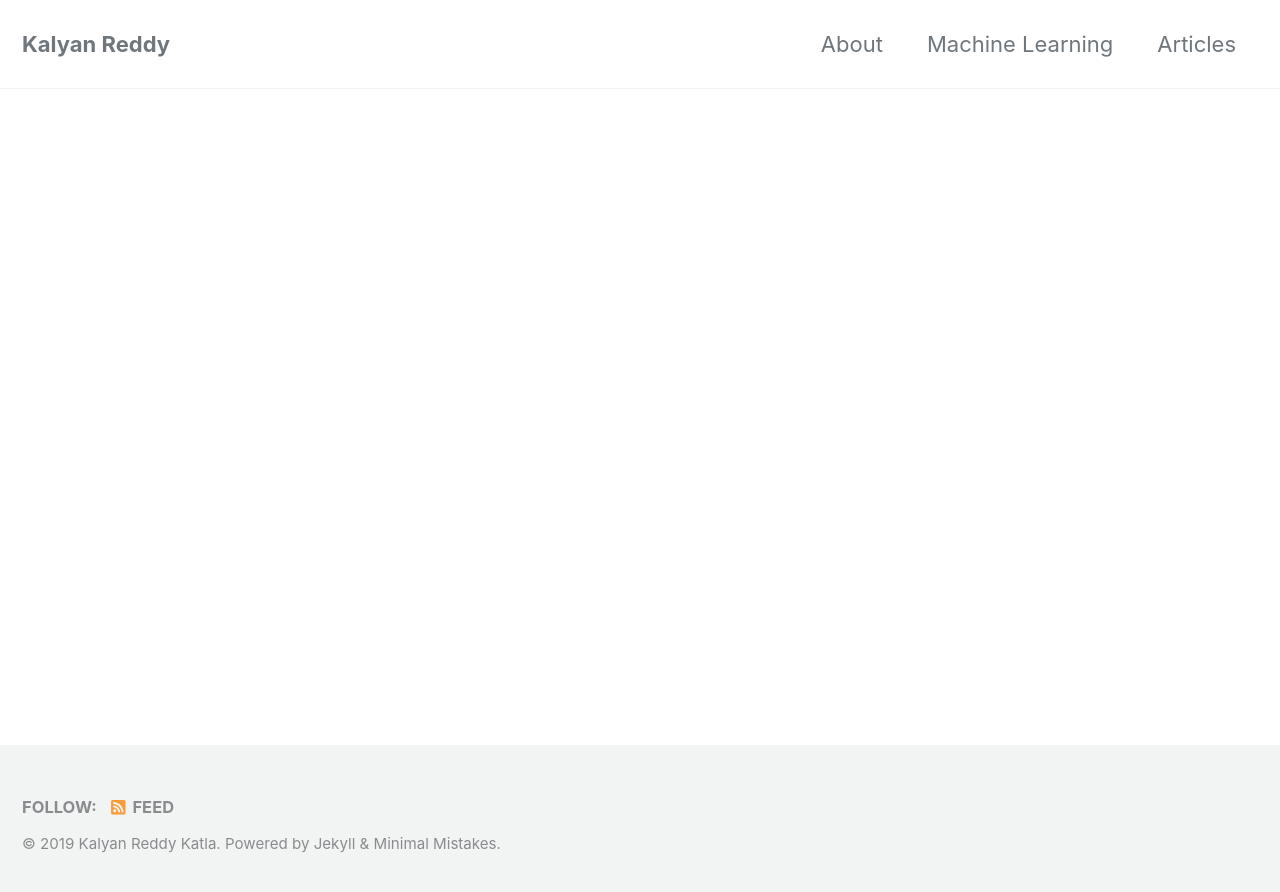
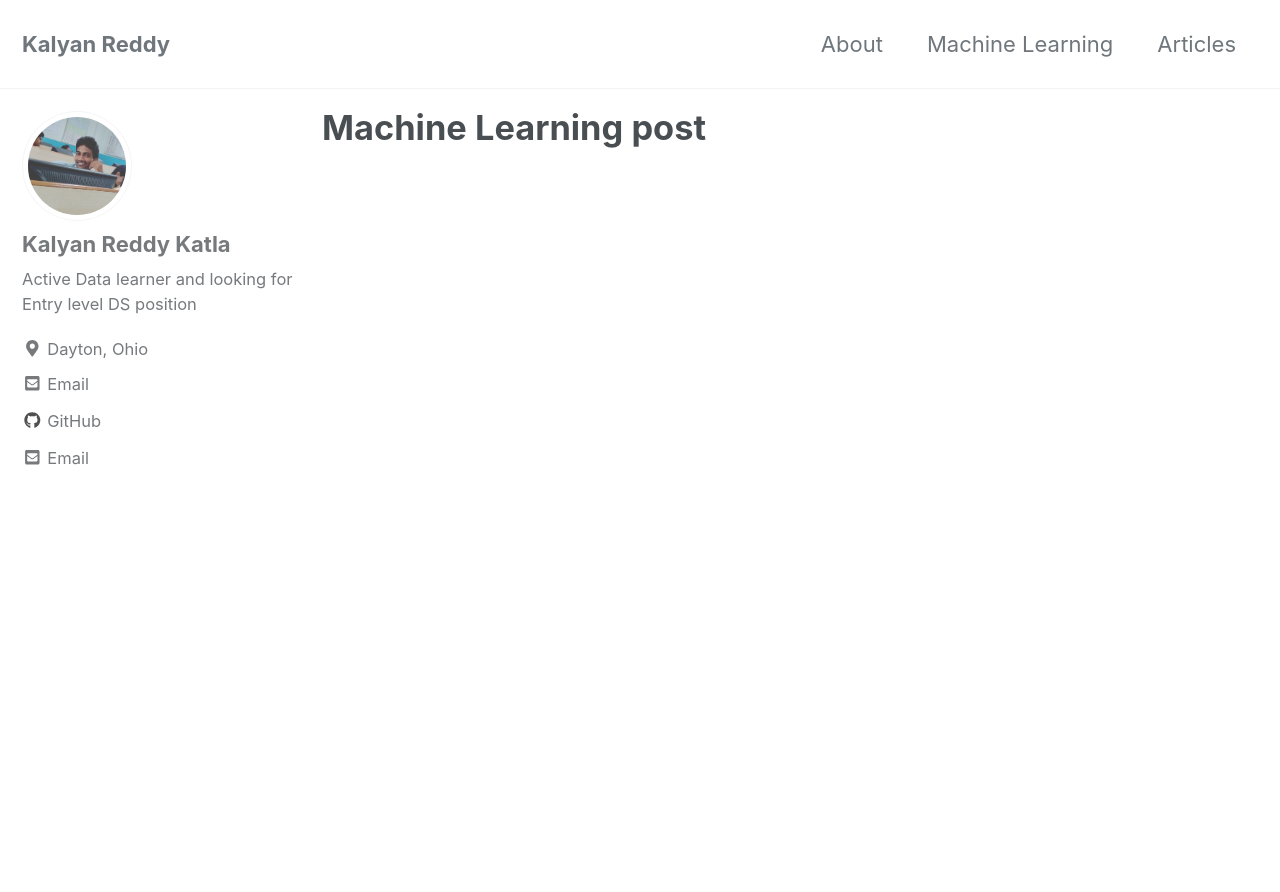
Before and after one commit to Kalyankr/Kalyankr.github.io, a Jekyll site: the page built from _pages/machinelearning.md, in a window 1280 px wide and 900 px high. Shown: the top 892 px of the window. Built offline with Jekyll 4.4.1, drawn with Linux system fonts in a browser that asks for light colours; cached includes are drawn as plain includes; nearby versions of some CDN libraries.

```diff
--- a/_config.yml
+++ b/_config.yml
@@ -287,7 +287,7 @@
       path: ""
       type: posts
     values:
-      layout: splash
+      layout: single
       author_profile: true
       read_time: true
       comments: # true
@@ -298,7 +298,7 @@
       path: ""
       type: pages
     values:
-      layout: splash
+      layout: single
       author_profile: true
       read_time: true
       comments: # true
```
Also changed, not shown: _pages/404.md (+1 -1 lines), _pages/machinelearning.md (+1 -1 lines).
